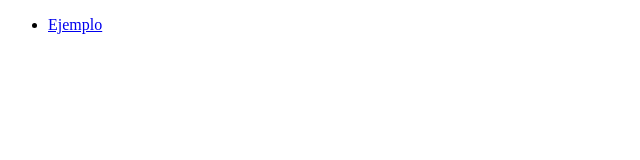
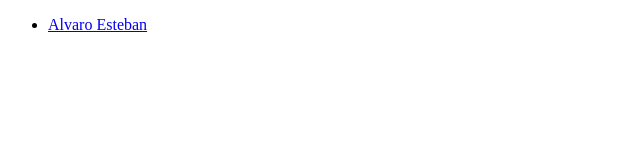
Before and after one commit to larnu-bootcamp/challenge_11, a plain HTML site: page index.html in a window 1280 px wide. Shown: the full height of the page, 0-640 px from the left. Drawn offline with Linux system fonts and the light colour scheme.

Commit message:
Hyperlink to homepage

```diff
--- a/index.html
+++ b/index.html
@@ -9,7 +9,7 @@
 <body>
   <ul>
     <li>
-      <a href="example/index.html">Ejemplo</a>
+      <a href="./alvaroestebanherrera/index.html">Alvaro Esteban</a>
     </li>
   </ul>
 </body>
```
